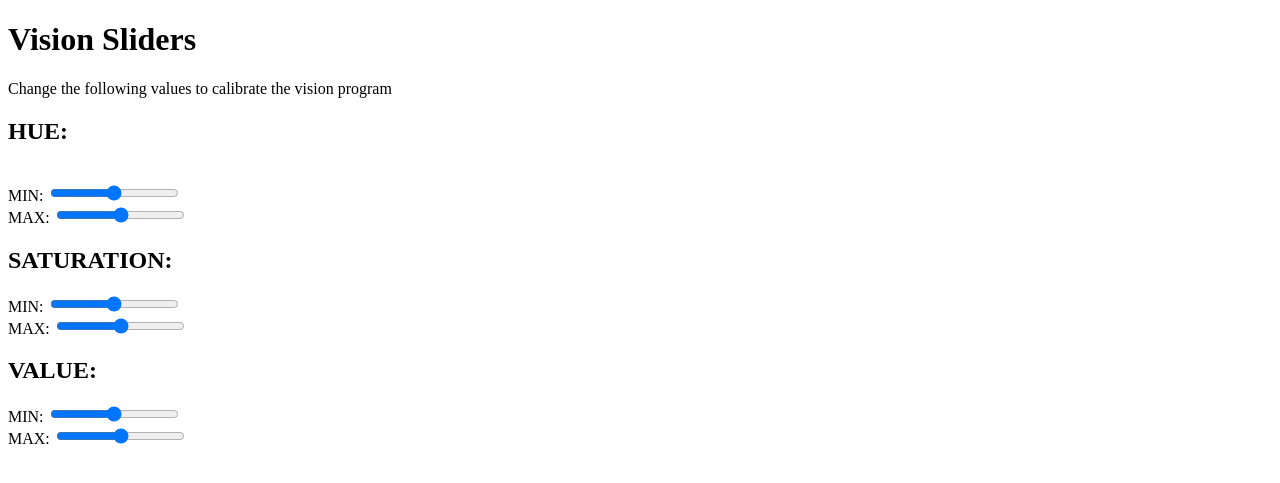
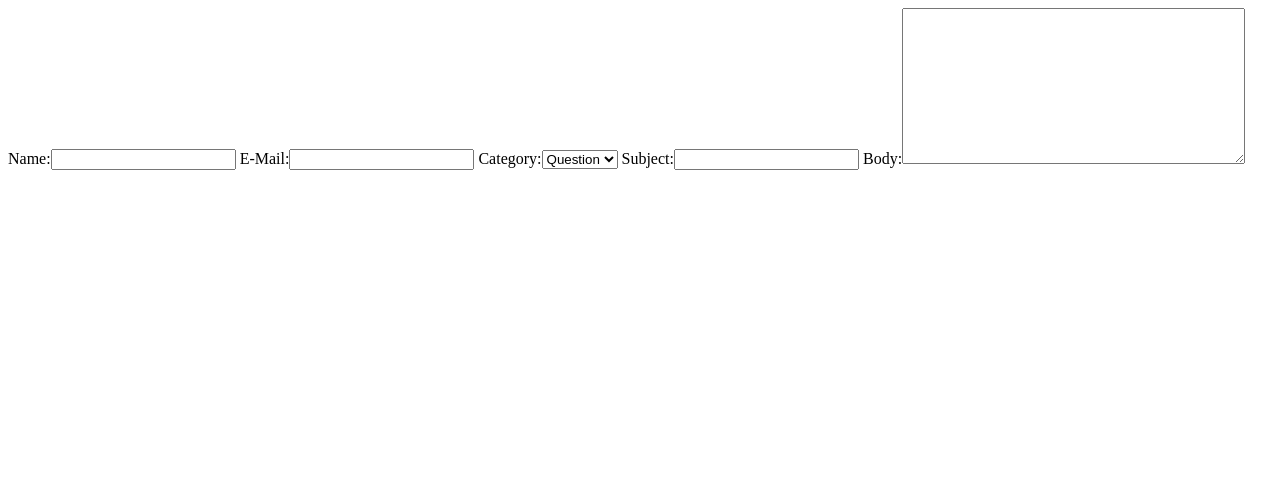
Before and after one commit to Team-501-The-PowerKnights/VisionSlider, a Django app: template sliders/templates/sliders/sliders.html in a window 1280 px wide. Shown: the top 483 px of the page. Run offline with Django 3.2, Linux system fonts and the light colour scheme; the template is opened without the code that fills it: values that come from a table or form of the project are taken from there, others are empty.

Commit message:
Create simple text form

```diff
--- /dev/null
+++ b/sliders/forms.py
@@ -0,0 +1,10 @@
+from django import forms
+
+
+class ContactForm(forms.Form):
+    name = forms.CharField()
+    email = forms.EmailField(label="E-Mail")
+    category = forms.ChoiceField(
+        choices=[("question", "Question"), ("other", "Other")])
+    subject = forms.CharField(required=False)
+    body = forms.CharField(widget=forms.Textarea)
--- a/sliders/templates/sliders/sliders.html
+++ b/sliders/templates/sliders/sliders.html
@@ -7,31 +7,6 @@
   </head>
 
   <body>
-    <h1>Vision Sliders</h1>
-    <p>Change the following values to calibrate the vision program</p>
-    <form action="N/A">
-      <h2>HUE:</h2>
-      <br />
-      <p style="display: inline;">MIN:</p>
-      <input type="range" name="hue_min" id="hue_min" min="0" max="255" />
-      <br />
-      <p style="display: inline;">MAX:</p>
-      <input type="range" name="hue_max" id="hue_max" min="0" max="255" />
-      <br />
-      <h2>SATURATION:</h2>
-      <p style="display: inline;">MIN:</p>
-      <input type="range" name="hue_min" id="saturation_min" min="0" max="255" />
-      <br />
-      <p style="display: inline;">MAX:</p>
-      <input type="range" name="hue_max" id="saturation_max" min="0" max="255" />
-      <br />
-      <h2>VALUE:</h2>
-      <p style="display: inline;">MIN:</p>
-      <input type="range" name="value_min" id="saturation_min" min="0" max="255" />
-      <br />
-      <p style="display: inline;">MAX:</p>
-      <input type="range" name="value_max" id="saturation_max" min="0" max="255" />
-      <br />
-    </form>
+    {{ form }}
   </body>
 </html>
--- a/sliders/urls.py
+++ b/sliders/urls.py
@@ -2,5 +2,5 @@ from django.conf.urls import url
 from . import views
 
 urlpatterns = [
-    url("^$", views.home)
+    url("^$", views.contact)
 ]
```
Also changed, not shown: sliders/views.py (+7 -4 lines).
